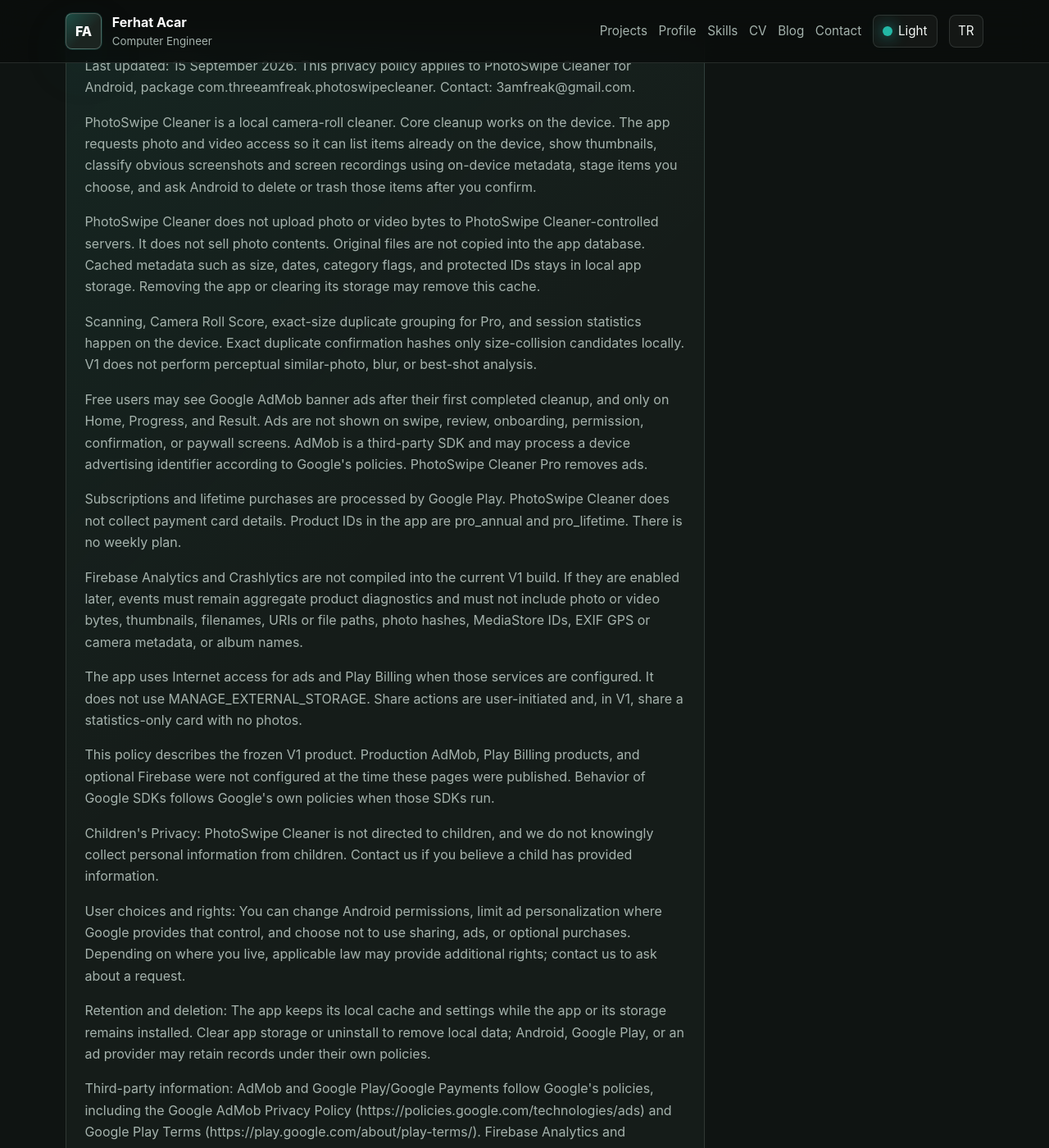
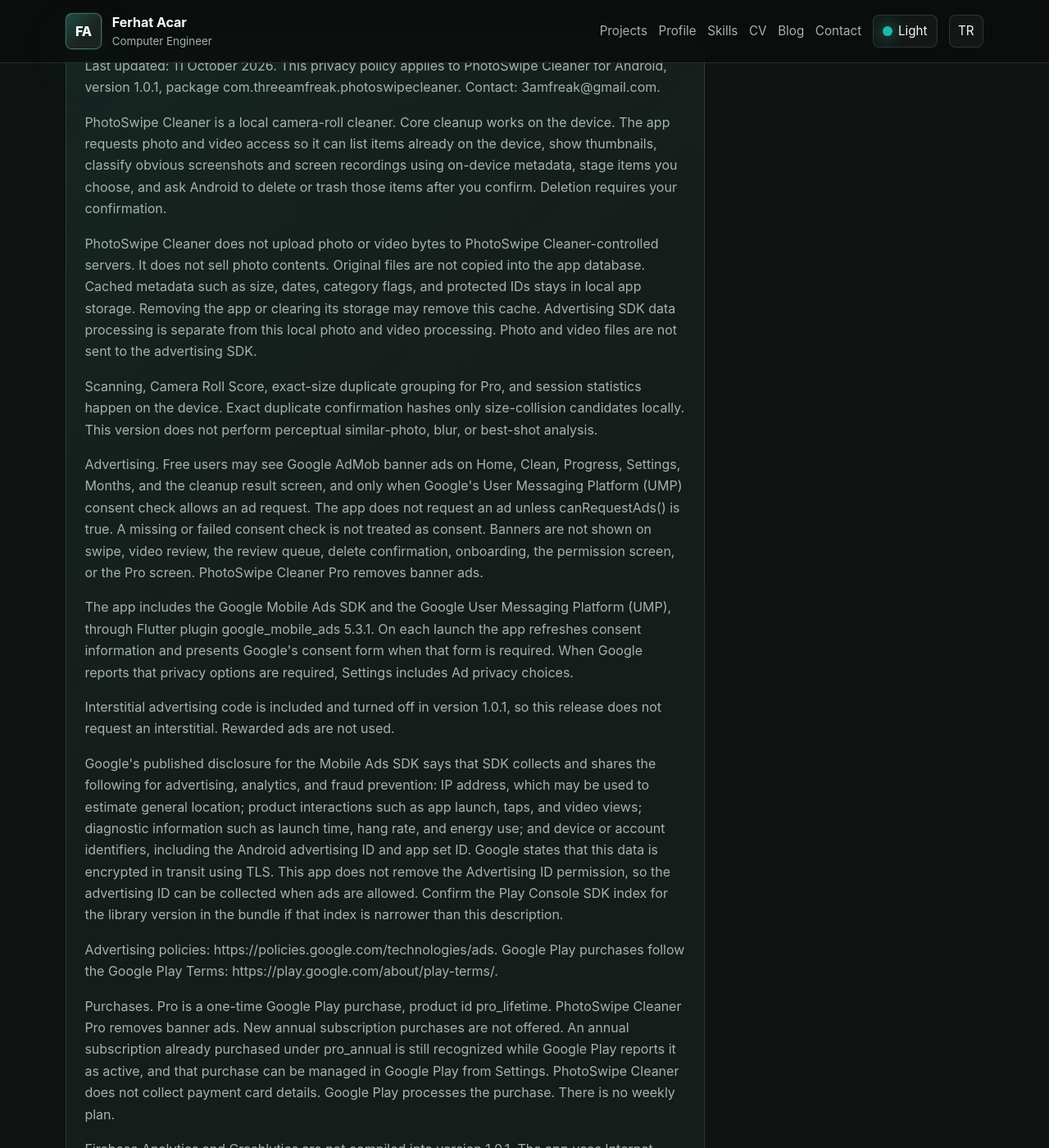
Before and after one commit to FerhatACAR/ferhatacar.github.io, a Jekyll site: the page built from projects/photoswipe-cleaner/privacy-policy/index.html, in a window 1280 px wide and 1400 px high, scrolled down 575 px. Shown: the whole window at 82% size. Built offline with Jekyll 4.4.1, drawn with Linux system fonts in a browser that asks for light colours; some of the changed text lies outside the part shown.

Commit message:
Publish the PhotoSwipe Cleaner 1.0.1 privacy policy.
The hosted page still described the September ad placement and said production AdMob was not configured.

```diff
--- a/_data/projects.yml
+++ b/_data/projects.yml
@@ -154,19 +154,19 @@
           privacy:
             title: "Privacy Policy"
             body:
-              - "Last updated: 15 September 2026. This privacy policy applies to PhotoSwipe Cleaner for Android, package com.threeamfreak.photoswipecleaner. Contact: 3amfreak@gmail.com."
-              - "PhotoSwipe Cleaner is a local camera-roll cleaner. Core cleanup works on the device. The app requests photo and video access so it can list items already on the device, show thumbnails, classify obvious screenshots and screen recordings using on-device metadata, stage items you choose, and ask Android to delete or trash those items after you confirm."
-              - "PhotoSwipe Cleaner does not upload photo or video bytes to PhotoSwipe Cleaner-controlled servers. It does not sell photo contents. Original files are not copied into the app database. Cached metadata such as size, dates, category flags, and protected IDs stays in local app storage. Removing the app or clearing its storage may remove this cache."
-              - "Scanning, Camera Roll Score, exact-size duplicate grouping for Pro, and session statistics happen on the device. Exact duplicate confirmation hashes only size-collision candidates locally. V1 does not perform perceptual similar-photo, blur, or best-shot analysis."
-              - "Free users may see Google AdMob banner ads after their first completed cleanup, and only on Home, Progress, and Result. Ads are not shown on swipe, review, onboarding, permission, confirmation, or paywall screens. AdMob is a third-party SDK and may process a device advertising identifier according to Google's policies. PhotoSwipe Cleaner Pro removes ads."
-              - "Subscriptions and lifetime purchases are processed by Google Play. PhotoSwipe Cleaner does not collect payment card details. Product IDs in the app are pro_annual and pro_lifetime. There is no weekly plan."
-              - "Firebase Analytics and Crashlytics are not compiled into the current V1 build. If they are enabled later, events must remain aggregate product diagnostics and must not include photo or video bytes, thumbnails, filenames, URIs or file paths, photo hashes, MediaStore IDs, EXIF GPS or camera metadata, or album names."
-              - "The app uses Internet access for ads and Play Billing when those services are configured. It does not use MANAGE_EXTERNAL_STORAGE. Share actions are user-initiated and, in V1, share a statistics-only card with no photos."
-              - "This policy describes the frozen V1 product. Production AdMob, Play Billing products, and optional Firebase were not configured at the time these pages were published. Behavior of Google SDKs follows Google's own policies when those SDKs run."
-              - "Children's Privacy: PhotoSwipe Cleaner is not directed to children, and we do not knowingly collect personal information from children. Contact us if you believe a child has provided information."
-              - "User choices and rights: You can change Android permissions, limit ad personalization where Google provides that control, and choose not to use sharing, ads, or optional purchases. Depending on where you live, applicable law may provide additional rights; contact us to ask about a request."
-              - "Retention and deletion: The app keeps its local cache and settings while the app or its storage remains installed. Clear app storage or uninstall to remove local data; Android, Google Play, or an ad provider may retain records under their own policies."
-              - "Third-party information: AdMob and Google Play/Google Payments follow Google's policies, including the Google AdMob Privacy Policy (https://policies.google.com/technologies/ads) and Google Play Terms (https://play.google.com/about/play-terms/). Firebase Analytics and Crashlytics are not compiled into current V1; if enabled later, see Google's Firebase privacy information (https://firebase.google.com/support/privacy)."
+              - "Last updated: 11 October 2026. This privacy policy applies to PhotoSwipe Cleaner for Android, version 1.0.1, package com.threeamfreak.photoswipecleaner. Contact: 3amfreak@gmail.com."
+              - "PhotoSwipe Cleaner is a local camera-roll cleaner. Core cleanup works on the device. The app requests photo and video access so it can list items already on the device, show thumbnails, classify obvious screenshots and screen recordings using on-device metadata, stage items you choose, and ask Android to delete or trash those items after you confirm. Deletion requires your confirmation."
+              - "PhotoSwipe Cleaner does not upload photo or video bytes to PhotoSwipe Cleaner-controlled servers. It does not sell photo contents. Original files are not copied into the app database. Cached metadata such as size, dates, category flags, and protected IDs stays in local app storage. Removing the app or clearing its storage may remove this cache. Advertising SDK data processing is separate from this local photo and video processing. Photo and video files are not sent to the advertising SDK."
+              - "Scanning, Camera Roll Score, exact-size duplicate grouping for Pro, and session statistics happen on the device. Exact duplicate confirmation hashes only size-collision candidates locally. This version does not perform perceptual similar-photo, blur, or best-shot analysis."
+              - "Advertising. Free users may see Google AdMob banner ads on Home, Clean, Progress, Settings, Months, and the cleanup result screen, and only when Google's User Messaging Platform (UMP) consent check allows an ad request. The app does not request an ad unless canRequestAds() is true. A missing or failed consent check is not treated as consent. Banners are not shown on swipe, video review, the review queue, delete confirmation, onboarding, the permission screen, or the Pro screen. PhotoSwipe Cleaner Pro removes banner ads."
+              - "The app includes the Google Mobile Ads SDK and the Google User Messaging Platform (UMP), through Flutter plugin google_mobile_ads 5.3.1. On each launch the app refreshes consent information and presents Google's consent form when that form is required. When Google reports that privacy options are required, Settings includes Ad privacy choices."
+              - "Interstitial advertising code is included and turned off in version 1.0.1, so this release does not request an interstitial. Rewarded ads are not used."
+              - "Google's published disclosure for the Mobile Ads SDK says that SDK collects and shares the following for advertising, analytics, and fraud prevention: IP address, which may be used to estimate general location; product interactions such as app launch, taps, and video views; diagnostic information such as launch time, hang rate, and energy use; and device or account identifiers, including the Android advertising ID and app set ID. Google states that this data is encrypted in transit using TLS. This app does not remove the Advertising ID permission, so the advertising ID can be collected when ads are allowed. Confirm the Play Console SDK index for the library version in the bundle if that index is narrower than this description."
+              - "Advertising policies: https://policies.google.com/technologies/ads. Google Play purchases follow the Google Play Terms: https://play.google.com/about/play-terms/."
+              - "Purchases. Pro is a one-time Google Play purchase, product id pro_lifetime. PhotoSwipe Cleaner Pro removes banner ads. New annual subscription purchases are not offered. An annual subscription already purchased under pro_annual is still recognized while Google Play reports it as active, and that purchase can be managed in Google Play from Settings. PhotoSwipe Cleaner does not collect payment card details. Google Play processes the purchase. There is no weekly plan."
+              - "Firebase Analytics and Crashlytics are not compiled into version 1.0.1. The app uses Internet access for ads, consent, and Play Billing. It does not use MANAGE_EXTERNAL_STORAGE. Share actions are user-initiated and share a statistics-only card with no photos."
+              - "Children's privacy. PhotoSwipe Cleaner is not directed to children, and the consent request is not tagged for users under the age of consent. We do not knowingly collect personal information from children. Contact us if you believe a child has provided information."
+              - "Your choices. You can change Android photo and video permissions, reset or delete the advertising ID in Android settings, reopen Ad privacy choices where Google provides them, and choose not to buy Pro. Clear app storage or uninstall to remove the local cache. Google may retain advertising or purchase records under its own policies. Depending on where you live, applicable law may provide additional rights; contact us to ask about a request."
               - "Changes to this Privacy Policy: We may update this policy when the app, services, or legal requirements change. The updated version will show a new date on this page."
               - "Contact: Questions or privacy requests can be sent to 3amfreak@gmail.com."
           terms:
@@ -220,21 +220,21 @@
           privacy:
             title: "Gizlilik Politikasi"
             body:
-              - "Son guncelleme: 15 Eylul 2026. Bu gizlilik politikasi Android icin PhotoSwipe Cleaner uygulamasina aittir, paket kimligi com.threeamfreak.photoswipecleaner. Iletisim: 3amfreak@gmail.com."
-              - "PhotoSwipe Cleaner yerel bir kamera rulosu temizleyicisidir. Temel temizlik cihazda calisir. Uygulama, cihazda zaten bulunan ogeleri listelemek, kucuk resimleri gostermek, belirgin ekran goruntulerini ve ekran kayitlarini cihazdaki metadata ile siniflandirmak, sectiginiz ogeleri kuyruga almak ve onayinizdan sonra Android'den silme veya cop kutusu islemi istemek icin fotograf ve video erisimi talep eder."
-              - "PhotoSwipe Cleaner, fotograf veya video baytlarini PhotoSwipe Cleaner kontrolundeki sunuculara yuklemez. Fotograf icerigini satmaz. Orijinal dosyalar uygulama veritabanina kopyalanmaz. Boyut, tarih, kategori bayraklari ve korunan kimlikler gibi onbellek metadata'si yerel uygulama depolamasinda kalir. Uygulamanin silinmesi veya depolamasinin temizlenmesi bu onbellegi silebilir."
-              - "Tarama, Camera Roll Score, Pro icin tam boyut kopya gruplama ve oturum istatistikleri cihazda gerceklesir. Tam kopya dogrulamasi yalnizca boyut carpismasi adaylarini yerelde hash'ler. V1 algisal benzer fotograf, bulaniklik veya en iyi kare analizi yapmaz."
-              - "Ucretsiz kullanicilar, ilk tamamlanan temizlikten sonra ve yalnizca Home, Progress ve Result ekranlarinda Google AdMob banner reklami gorebilir. Reklamlar kaydirma, inceleme, onboarding, izin, onay veya paywall ekranlarinda gosterilmez. AdMob ucuncu taraf bir SDK'dir ve Google politikalarina gore reklam kimligi isleyebilir. PhotoSwipe Cleaner Pro reklamlari kaldirir."
-              - "Abonelikler ve omur boyu satin almalar Google Play tarafindan islenir. PhotoSwipe Cleaner kart bilgisi toplamaz. Uygulamadaki urun kimlikleri pro_annual ve pro_lifetime'dir. Haftalik plan yoktur."
-              - "Firebase Analytics ve Crashlytics mevcut V1 derlemesine dahil edilmemistir. Daha sonra acilirsa olaylar toplu urun tanilari olarak kalmali; fotograf veya video baytlari, kucuk resimler, dosya adlari, URI veya dosya yollari, fotograf hash'leri, MediaStore kimlikleri, EXIF GPS veya kamera metadata'si ya da album adlari icermemelidir."
-              - "Uygulama, bu servisler yapilandirildiginda reklamlar ve Play Billing icin Internet erisimi kullanir. MANAGE_EXTERNAL_STORAGE kullanmaz. Paylasma eylemleri kullanici baslatmalidir ve V1'de fotograf icermeyen bir istatistik karti paylasilir."
-              - "Cocuklarin Gizliligi: PhotoSwipe Cleaner cocuklara yonelik degildir ve cocuklardan bilerek kisisel bilgi toplamiyoruz. Bir cocugun bilgi verdigini dusunuyorsaniz bize ulasin."
-              - "Kullanici secimleri ve haklari: Android izinlerini degistirebilir, Google'in sundugu yerlerde reklam kisisellestirmesini sinirlayabilir ve paylasim, reklam veya istege bagli satin almalari kullanmamayi tercih edebilirsiniz. Bulundugunuz yere gore ek yasal haklariniz olabilir; talep icin bize ulasin."
-              - "Saklama ve silme: Uygulama yerel onbellegi ve ayarlari cihazda kaldigi surece tutar. Uygulama depolamasini temizleyerek veya uygulamayi kaldirarak yerel verileri silebilirsiniz; Android, Google Play veya reklam saglayicisi kendi politikasina gore kayit tutabilir."
-              - "Ucuncu taraflar: AdMob ve Google Play/Google Payments Google politikalarina tabidir: AdMob Gizlilik Politikasi (https://policies.google.com/technologies/ads) ve Google Play Sartlari (https://play.google.com/about/play-terms/). Firebase Analytics ve Crashlytics mevcut V1'e derlenmemistir; daha sonra etkinlestirilirse Firebase gizlilik bilgileri (https://firebase.google.com/support/privacy) uygulanir."
+              - "Son guncelleme: 11 Ekim 2026. Bu gizlilik politikasi Android icin PhotoSwipe Cleaner surum 1.0.1 uygulamasina aittir, paket kimligi com.threeamfreak.photoswipecleaner. Iletisim: 3amfreak@gmail.com."
+              - "PhotoSwipe Cleaner yerel bir kamera rulosu temizleyicisidir. Temel temizlik cihazda calisir. Uygulama, cihazda zaten bulunan ogeleri listelemek, kucuk resimleri gostermek, belirgin ekran goruntulerini ve ekran kayitlarini cihazdaki metadata ile siniflandirmak, sectiginiz ogeleri kuyruga almak ve onayinizdan sonra Android'den silme veya cop kutusu islemi istemek icin fotograf ve video erisimi talep eder. Silme, sizin onayinizi gerektirir."
+              - "PhotoSwipe Cleaner, fotograf veya video baytlarini PhotoSwipe Cleaner kontrolundeki sunuculara yuklemez. Fotograf icerigini satmaz. Orijinal dosyalar uygulama veritabanina kopyalanmaz. Boyut, tarih, kategori bayraklari ve korunan kimlikler gibi onbellek metadata'si yerel uygulama depolamasinda kalir. Uygulamanin silinmesi veya depolamasinin temizlenmesi bu onbellegi silebilir. Reklam SDK'sinin veri islemesi, bu yerel fotograf ve video isleminden ayriidir. Fotograf ve video dosyalari reklam SDK'sine gonderilmez."
+              - "Tarama, Camera Roll Score, Pro icin tam boyut kopya gruplama ve oturum istatistikleri cihazda gerceklesir. Tam kopya dogrulamasi yalnizca boyut carpismasi adaylarini yerelde hash'ler. Bu surum algisal benzer fotograf, bulaniklik veya en iyi kare analizi yapmaz."
+              - "Reklam. Ucretsiz kullanicilar, Google User Messaging Platform (UMP) izin kontrolu reklam istegine izin verdiginde Home, Clean, Progress, Settings, Months ve temizlik sonuc ekraninda Google AdMob banner reklami gorebilir. Uygulama, canRequestAds() true olmadikca reklam istemez. Eksik veya basarisiz bir izin kontrolu onay sayilmaz. Banner reklamlar kaydirma, video inceleme, inceleme kuyrugu, silme onayi, onboarding, izin ekrani veya Pro ekraninda gosterilmez. PhotoSwipe Cleaner Pro banner reklamlari kaldirir."
+              - "Uygulama, Flutter eklentisi google_mobile_ads 5.3.1 uzerinden Google Mobile Ads SDK ve Google User Messaging Platform (UMP) icerir. Her acilista onay bilgisini yeniler ve form gerekliyse Google'in onay formunu gosterir. Google gizlilik seceneklerinin gerekli oldugunu bildirdiginde Ayarlar, Ad privacy choices girisini icerir."
+              - "Gecis reklami kodu surum 1.0.1 icinde vardir ve kapalidir, bu nedenle bu surum interstitial reklam istemez. Odullu reklam kullanilmaz."
+              - "Google'in Mobile Ads SDK icin yayinladigi aciklama, SDK'nin reklam, analitik ve dolandiricilik onleme amaclariyla sunlari toplayip paylastigini soyler: genel konumu tahmin etmek icin kullanilabilen IP adresi; uygulama acilisi, dokunmalar ve video goruntulemeleri gibi urun etkilesimleri; acilis suresi, takilma orani ve enerji kullanimi gibi tani bilgileri; Android reklam kimligi ve app set ID dahil cihaz veya hesap kimlikleri. Google bu verinin TLS ile aktarimda sifrelendigini belirtir. Bu uygulama Advertising ID iznini kaldirmaz, bu nedenle reklamlara izin verildiginde reklam kimligi toplanabilir. Paketteki kutuphane surumu icin Play Console SDK dizini daha dar bir liste veriyorsa o dizin esas alinmalidir."
+              - "Reklam politikalari: https://policies.google.com/technologies/ads. Google Play satin almalari Google Play Sartlarina tabidir: https://play.google.com/about/play-terms/."
+              - "Satin almalar. Pro, tek seferlik bir Google Play satin almasidir; urun kimligi pro_lifetime. PhotoSwipe Cleaner Pro banner reklamlari kaldirir. Yeni yillik abonelik satin almalari sunulmaz. Daha once pro_annual ile satin alinmis bir yillik abonelik, Google Play onu aktif olarak bildirdigi surece taninmaya devam eder ve Ayarlar uzerinden Google Play'de yonetilebilir. PhotoSwipe Cleaner kart bilgisi toplamaz. Satin almayi Google Play isler. Haftalik plan yoktur."
+              - "Firebase Analytics ve Crashlytics surum 1.0.1 derlemesine dahil edilmemistir. Uygulama reklam, onay ve Play Billing icin Internet erisimi kullanir. MANAGE_EXTERNAL_STORAGE kullanmaz. Paylasma eylemleri kullanici tarafindan baslatilir ve fotograf icermeyen, yalnizca istatistik iceren bir kart paylasir."
+              - "Cocuklarin gizliligi. PhotoSwipe Cleaner cocuklara yonelik degildir ve onay istegi riza yasinin altindaki kullanicilar icin etiketlenmez. Cocuklardan bilerek kisisel bilgi toplamiyoruz. Bir cocugun bilgi verdigini dusunuyorsaniz bize ulasin."
+              - "Secimleriniz. Android fotograf ve video izinlerini degistirebilir, Android ayarlarindan reklam kimligini sifirlayabilir veya silebilir, Google'in sundugu yerlerde reklam gizlilik secimlerini yeniden acabilir ve Pro satin almamayi tercih edebilirsiniz. Yerel onbellegi kaldirmak icin uygulama depolamasini temizleyin veya uygulamayi kaldirin. Google, kendi politikalarina gore reklam veya satin alma kayitlarini tutabilir. Bulundugunuz yere gore ek yasal haklariniz olabilir; talep icin bize ulasin."
               - "Bu Gizlilik Politikasindaki degisiklikler: Uygulama, servisler veya yasal gereklilikler degistiginde politika guncellenebilir. Guncel surum bu sayfada yeni tarih ile gosterilir."
               - "Iletisim: Sorularinizi veya gizlilik taleplerinizi 3amfreak@gmail.com adresine iletebilirsiniz."
-              - "Bu politika donmus V1 urununu anlatir. Bu sayfalar yayinlandiginda uretim AdMob, Play Billing urunleri ve istege bagli Firebase yapilandirilmamisti. Google SDK'lari calistiginda Google'in kendi politikalari gecerlidir."
           terms:
             title: "Kullanim Sartlari"
             body:
```
